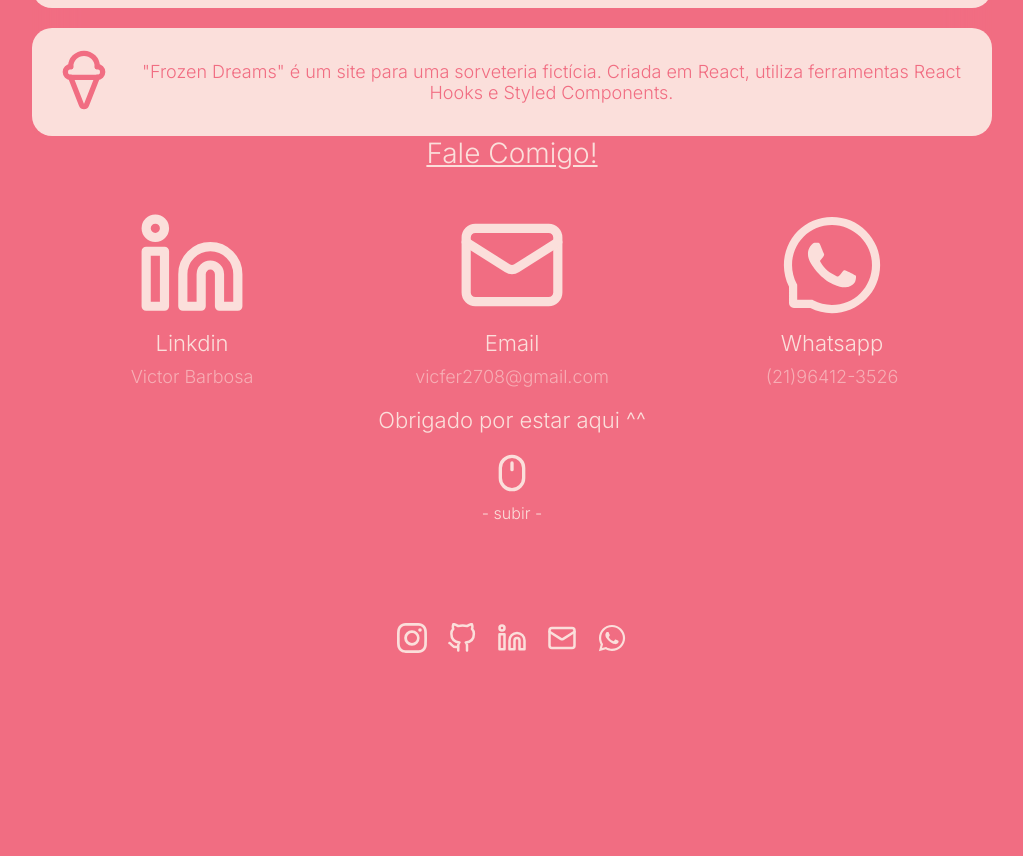
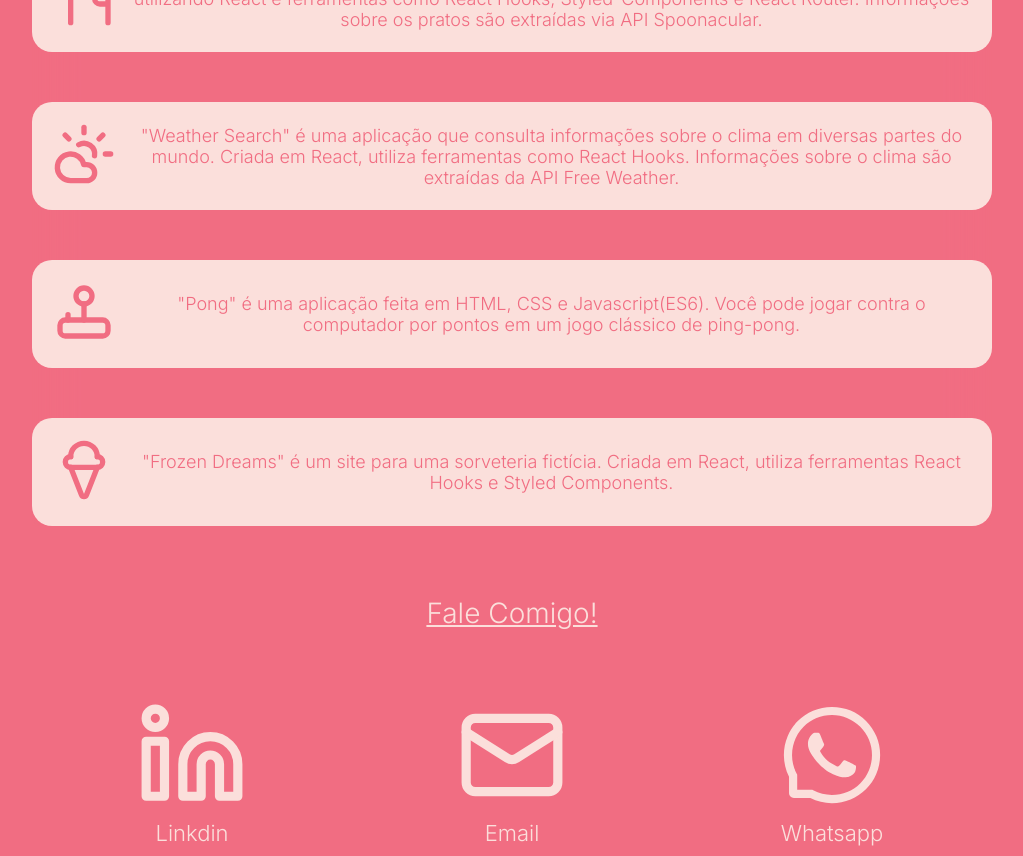
Before and after one commit to V1ctorBarbosa/Portfolio, a React (Vite) app: page / in a window 1280 px wide. Shown: the part 1940-2796 px from the top of the page, without its empty margins (128-1151 px from the left). Before the commit the page ends 2607 px from the top, so only its background shows below. Built offline with nearby package versions, Linux system fonts and the light colour scheme.

Commit message:
style: space between components

```diff
--- a/src/App.tsx
+++ b/src/App.tsx
@@ -1,5 +1,8 @@
 //React
 import React from "react";
+
+//Styles
+import styled from "styled-components";
 
 //Sections
 import Header from "./sections/header/header";
@@ -10,9 +13,16 @@ import About from "./sections/about/about";
 import Contact from "./sections/contact/contact";
 import Footer from "./sections/footer/footer";
 
+const Container = styled.div`
+  display: flex;
+  flex-direction: column;
+
+  gap: 70px;
+`
+
 const Main: React.FC = (): JSX.Element => {
   return (
-    <>
+    <Container>
       <div className="bg-circle1"></div>
       <div className="bg-circle2"></div>
       <Header />
@@ -22,7 +32,7 @@ const Main: React.FC = (): JSX.Element => {
       <About />
       <Contact />
       <Footer />
-    </>
+    </Container>
   );
 };
 
--- a/src/index.tsx
+++ b/src/index.tsx
@@ -3,24 +3,3 @@ import './style.css';
 import { App } from "./App";
 
 ReactDOM.render(<App />, document.getElementById("root"));
-const toggle = document.querySelector(".hover-show");
-
-if (toggle) {
-  toggle.addEventListener("click", () => {
-    toggle.classList.toggle("active");
-  });
-}
-let Icons = document.querySelectorAll(".navigation .icon");
-
-Icons.forEach((icon) => {
-  icon.addEventListener("click", () => {
-    changeactive();
-    icon.classList.add("active-nav");
-  });
-});
-
-function changeactive() {
-  Icons.forEach((icon) => {
-    icon.classList.remove("active-nav");
-  });
-}
--- a/src/sections/cards/cards.styles.ts
+++ b/src/sections/cards/cards.styles.ts
@@ -6,7 +6,7 @@ import { motion } from "framer-motion";
 export const Container = styled.div`
     display: flex;
     flex-direction: column;
-    gap: 20px;
+    gap: 50px;
 
     margin: 0 auto;
     width: 75%;
--- a/src/sections/contact/contact.styles.ts
+++ b/src/sections/contact/contact.styles.ts
@@ -6,7 +6,7 @@ import { motion } from "framer-motion";
 export const Container = styled.div`
   display: flex;
   flex-direction: column;
-  gap: 20px;
+  gap: 50px;
 
   width: 75%;
   margin: 0 auto;
--- a/src/sections/projects/projects.styles.ts
+++ b/src/sections/projects/projects.styles.ts
@@ -9,7 +9,7 @@ import { motion } from "framer-motion";
 export const Container = styled.div`
   display: flex;
   flex-direction: column;
-  gap: 20px;
+  gap: 50px;
 `;
 
 export const Header = styled.header`
--- a/src/style.css
+++ b/src/style.css
@@ -34,26 +34,6 @@ html {
   scroll-behavior: smooth;
 }
 
-body::before {
-  content: "";
-  position: fixed;
-  height: 200px;
-  width: 200px;
-  background: var(--color-pri);
-  filter: blur(140px);
-}
-
-body::after {
-  content: "";
-  position: fixed;
-  top: 200px;
-  left: 250px;
-  height: 200px;
-  width: 200px;
-  background: var(--color-sec);
-  filter: blur(140px);
-}
-
 .bg-circle1 {
   position: fixed;
   top: 0px;
@@ -75,7 +55,7 @@ body::after {
 }
 
 ::-webkit-scrollbar {
-  width: 0;
+  width: 0
 }
 
 .container {
```
